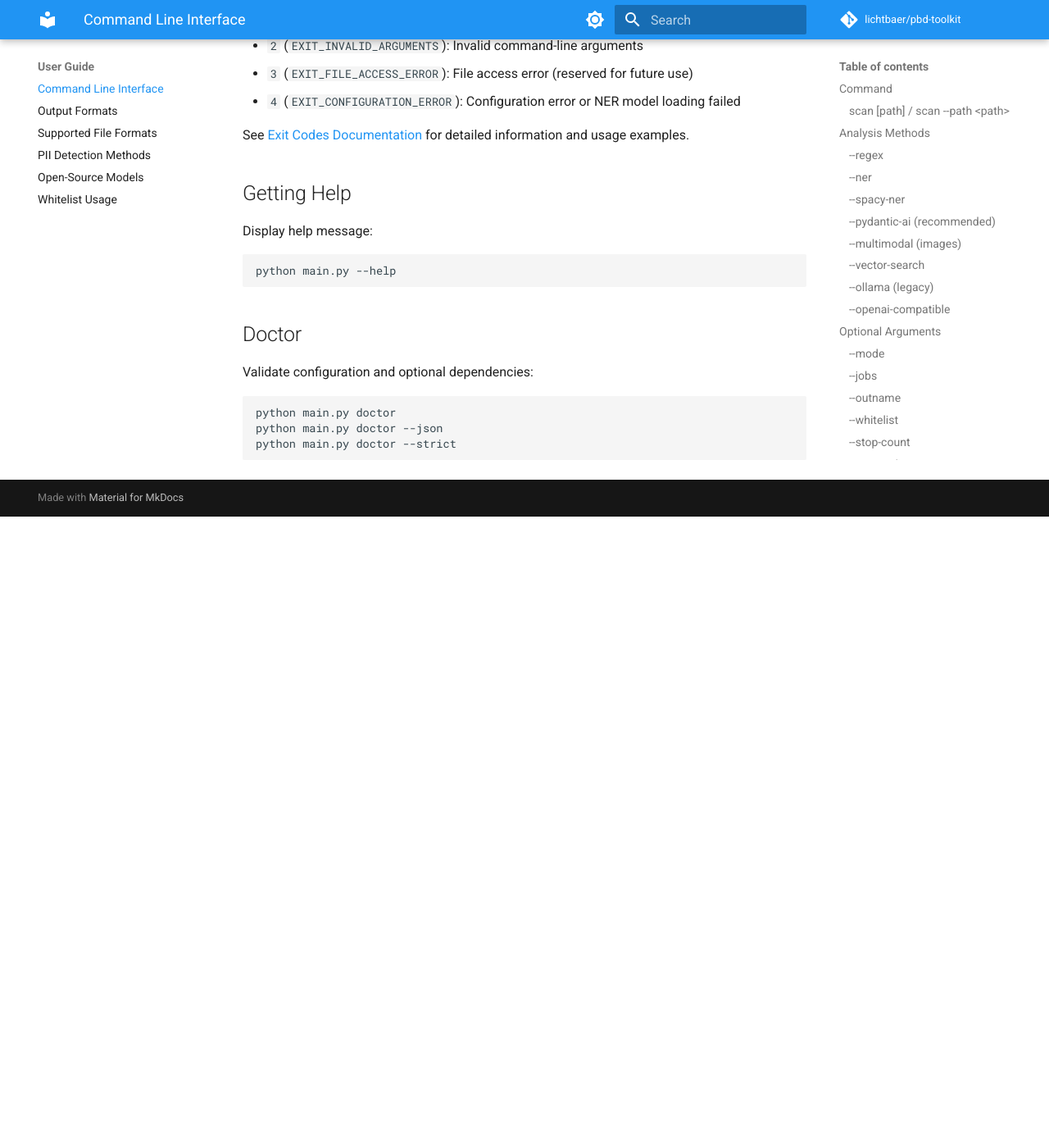
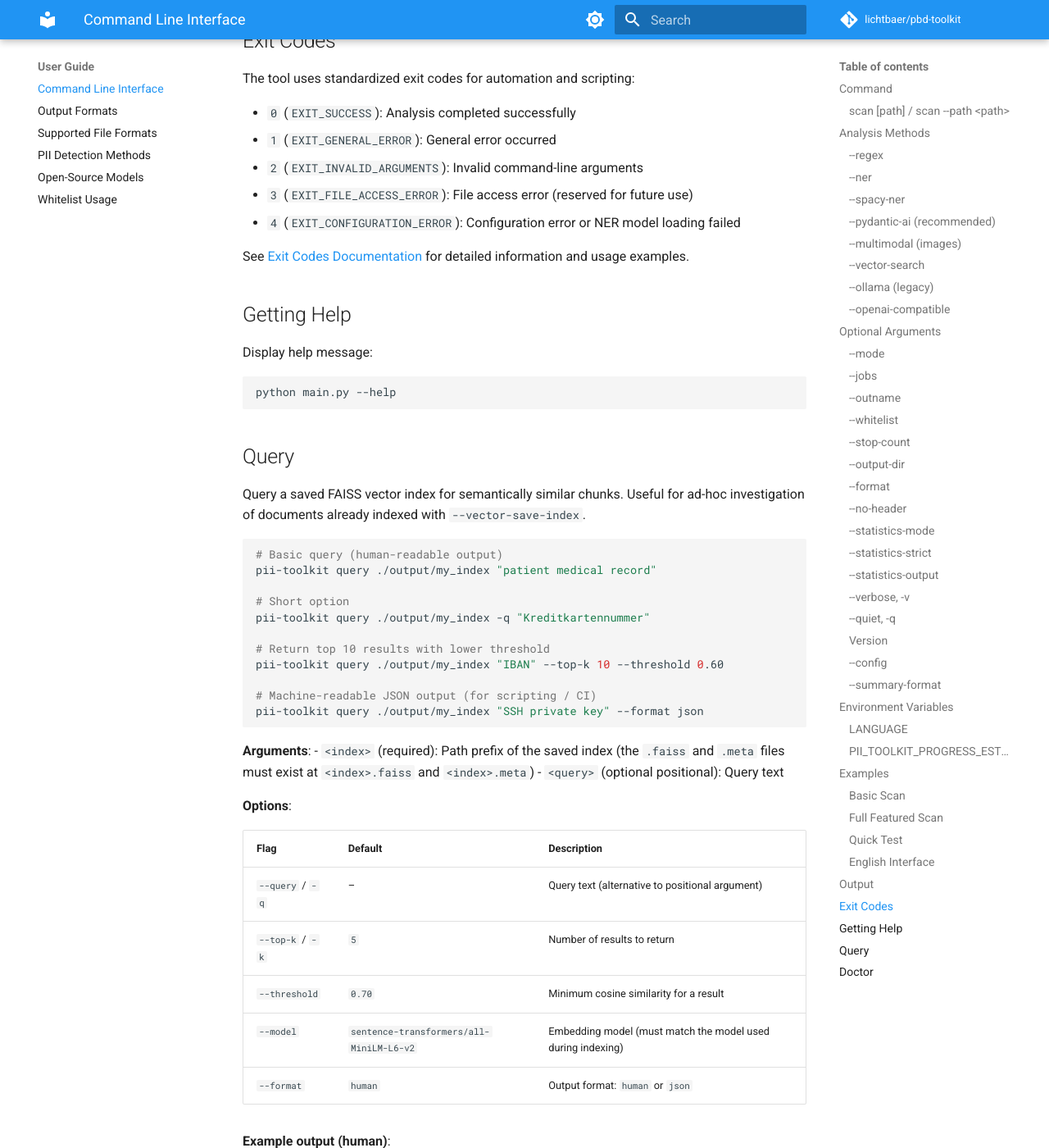
Before and after one commit to lichtbaer/pbd-toolkit, an MkDocs documentation site: the page built from docs/user-guide/cli.md, in a window 1280 px wide and 1400 px high, scrolled down 10413 px. Shown: the whole window at 82% size. Built offline with MkDocs 1.6.1 and Material for MkDocs 9.7.7, drawn with Linux system fonts in a browser that asks for light colours; comment, search, counter and statistics services are not loaded; before the commit the page ends 11043 px from its top, so only the background shows below that; some of the changed text lies outside the part shown.

Commit message:
docs: document query CLI, custom exemplars, and file hash tracking
- cli.md: add `query` subcommand reference with options, examples, and
  sample output (human + JSON); add --vector-custom-exemplars to scan
  options table
- detection-methods.md: add custom exemplars section with YAML/JSON
  format examples and merge behaviour; add --vector-custom-exemplars
  to options table
- engines.md: extend VectorEngine section with custom exemplars flow,
  file context tracking (set_current_file / threading.local), query
  subcommand internals, and get_indexed_file_hashes()
- configuration.md: add vector_* config keys to YAML example and
  supported options list
- CONFIG_FILE_EXAMPLE.yaml: add commented-out vector search block
- README.md: add query and --vector-custom-exemplars usage examples
- roadmap.md: move vector search extensions to Recently completed

https://claude.ai/code/session_01QAbjW3Wc2ZooW848GC3XCa

````diff
--- a/docs/user-guide/cli.md
+++ b/docs/user-guide/cli.md
@@ -158,12 +158,19 @@ pii-toolkit scan /data --vector-search --vector-save-index ./output/my_index
 | `--vector-threshold` | `0.75` | Cosine similarity cut-off (0.0 – 1.0) |
 | `--vector-save-index` | – | Path prefix to save FAISS index |
 | `--vector-load-index` | – | Path prefix to load a saved FAISS index |
+| `--vector-custom-exemplars` | – | Path to custom exemplar file (YAML or JSON) |
 
 **Installation**: `pip install sentence-transformers` (or `pip install "pii-toolkit[vector]"`)
 
 **Triage mode** makes the vector engine act as a cheap gate: chunks without a semantic PII signal are never forwarded to NER or LLM engines. On typical document collections this reduces LLM API calls by 70–90 %.
 
-See [Detection Methods – Vector Search](detection-methods.md#vector-search-engine) for full details.
+**Custom exemplars** let you extend or override the built-in PII categories with domain-specific examples:
+
+```bash
+pii-toolkit scan /data --vector-search --vector-custom-exemplars ./my_exemplars.yaml
+```
+
+See [Detection Methods – Vector Search](detection-methods.md#vector-search-engine) for full details including the exemplar file format.
 
 ### `--ollama` (legacy)
 
@@ -502,6 +509,66 @@ Display help message:
 python main.py --help
 ```
 
+## Query
+
+Query a saved FAISS vector index for semantically similar chunks. Useful for ad-hoc investigation of documents already indexed with `--vector-save-index`.
+
+```bash
+# Basic query (human-readable output)
+pii-toolkit query ./output/my_index "patient medical record"
+
+# Short option
+pii-toolkit query ./output/my_index -q "Kreditkartennummer"
+
+# Return top 10 results with lower threshold
+pii-toolkit query ./output/my_index "IBAN" --top-k 10 --threshold 0.60
+
+# Machine-readable JSON output (for scripting / CI)
+pii-toolkit query ./output/my_index "SSH private key" --format json
+```
+
+**Arguments**:
+- `<index>` (required): Path prefix of the saved index (the `.faiss` and `.meta` files must exist at `<index>.faiss` and `<index>.meta`)
+- `<query>` (optional positional): Query text
+
+**Options**:
+
+| Flag | Default | Description |
+|---|---|---|
+| `--query` / `-q` | – | Query text (alternative to positional argument) |
+| `--top-k` / `-k` | `5` | Number of results to return |
+| `--threshold` | `0.70` | Minimum cosine similarity for a result |
+| `--model` | `sentence-transformers/all-MiniLM-L6-v2` | Embedding model (must match the model used during indexing) |
+| `--format` | `human` | Output format: `human` or `json` |
+
+**Example output (human)**:
+
+```
+Index: ./output/my_index  (42 chunks)
+Query: "patient medical record"  threshold=0.70
+
+[1] score=0.847  file=/data/patient_records/2023/q4.pdf
+    Chunk: "Der Patient wurde am 14.03.2023 mit der Diagnose..."
+
+[2] score=0.812  file=/data/emails/clinic_ref.eml
+    Chunk: "Bitte übermitteln Sie die Krankenakte des Patienten..."
+```
+
+**Example output (JSON)**:
+
+```json
+[
+  {
+    "rank": 1,
+    "score": 0.847,
+    "file": "/data/patient_records/2023/q4.pdf",
+    "chunk": "Der Patient wurde am 14.03.2023 mit der Diagnose..."
+  }
+]
+```
+
+**Requirements**: `pip install sentence-transformers faiss-cpu`
+
 ## Doctor
 
 Validate configuration and optional dependencies:
````
Also changed, not shown: README.md (+8 -0 lines), docs/CONFIG_FILE_EXAMPLE.yaml (+9 -0 lines), docs/about/roadmap.md (+5 -0 lines), docs/developer/engines.md (+21 -2 lines), docs/getting-started/configuration.md (+11 -0 lines), docs/user-guide/detection-methods.md (+38 -0 lines).
